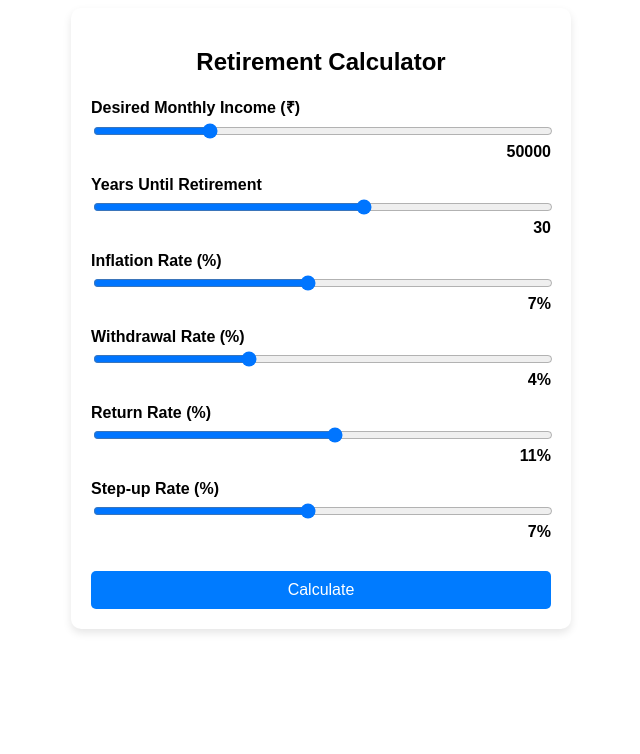
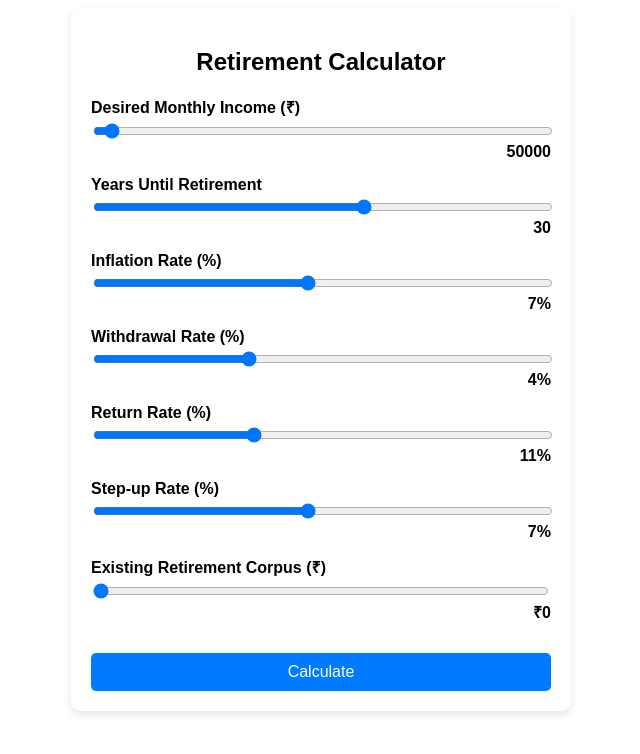
Before and after one commit to MUAHMMEDJASEEM/retirement, a React (Create React App) app: page / in a window 1280 px wide. Shown: the top 754 px of the page, without its empty margins (319-959 px from the left). Built offline with nearby package versions, Linux system fonts and the light colour scheme.

Commit message:
Update App.js

```diff
--- a/src/App.js
+++ b/src/App.js
@@ -7,10 +7,14 @@ const RetirementCalculator = () => {
   const [withdrawalRate, setWithdrawalRate] = useState(4);
   const [returnRate, setReturnRate] = useState(11);
   const [stepUpRate, setStepUpRate] = useState(7);
+  const [existingCorpus, setExistingCorpus] = useState(0);
   const [result, setResult] = useState(null);
 
   const adjustForInflation = (value, years, rate) => value * (1 + rate / 100) ** years;
   const calculateRetirementCorpus = (monthly, rate) => (monthly * 12) / (rate / 100);
+
+  // Future value of existing corpus at return rate
+  const futureValueOfExistingCorpus = (corpus, years, returnRate) => corpus * (1 + returnRate / 100) ** years;
 
   const futureValueWithStepUp = (initial, years, returnRate, stepUpRate) => {
     let total = 0;
@@ -40,11 +44,22 @@ const RetirementCalculator = () => {
   const calculateRetirementPlan = () => {
     const futureMonthlyIncome = adjustForInflation(monthlyIncome, years, inflationRate);
     const retirementCorpus = calculateRetirementCorpus(futureMonthlyIncome, withdrawalRate);
-    const initialInvestment = findInitialInvestment(retirementCorpus, years, returnRate, stepUpRate);
+
+    // Calculate how much the existing corpus will grow in `years`
+    const futureCorpusValue = futureValueOfExistingCorpus(existingCorpus, years, returnRate);
+
+    // Remaining corpus needed after accounting for future growth of existing corpus
+    const remainingCorpus = Math.max(retirementCorpus - futureCorpusValue, 0);
+
+    // Find required annual investment
+    const initialInvestment = findInitialInvestment(remainingCorpus, years, returnRate, stepUpRate);
 
     setResult({
       futureMonthlyIncome,
       retirementCorpus,
+      existingCorpus,
+      futureCorpusValue,
+      remainingCorpus,
       initialInvestment,
     });
   };
@@ -53,11 +68,12 @@ const RetirementCalculator = () => {
     <div className="container">
       <div className="card">
         <h2>Retirement Calculator</h2>
+
         <label>Desired Monthly Income (₹)</label>
         <input
           type="range"
           min="1000"
-          max="200000"
+          max="2000000"
           step="1000"
           value={monthlyIncome}
           onChange={(e) => setMonthlyIncome(Number(e.target.value))}
@@ -101,7 +117,7 @@ const RetirementCalculator = () => {
         <input
           type="range"
           min="1"
-          max="20"
+          max="30"
           step="0.1"
           value={returnRate}
           onChange={(e) => setReturnRate(Number(e.target.value))}
@@ -119,13 +135,33 @@ const RetirementCalculator = () => {
         />
         <span>{stepUpRate}%</span>
 
+        <label>Existing Retirement Corpus (₹)</label>
+        <div style={{ display: "flex", alignItems: "center", gap: "10px" }}>
+          <input
+            type="range"
+            min="0"
+            max="50000000"
+            step="10000"
+            value={existingCorpus}
+            onChange={(e) => setExistingCorpus(Number(e.target.value))}
+            style={{ flex: "1" }}
+          />
+
+        </div>
+        <span>₹{existingCorpus.toLocaleString()}</span>
+
+
         <button onClick={calculateRetirementPlan}>Calculate</button>
       </div>
+
       {result && (
         <div className="card">
           <h3>Retirement Plan Summary</h3>
           <p>Future Monthly Income Needed: ₹{result.futureMonthlyIncome.toFixed(0)}/month</p>
           <p>Required Retirement Corpus: ₹{result.retirementCorpus.toFixed(0)}</p>
+          <p>Existing Corpus: ₹{result.existingCorpus.toFixed(0)}</p>
+          <p>Future Value of Existing Corpus: ₹{result.futureCorpusValue.toFixed(0)}</p>
+          <p>Remaining Corpus to be Accumulated: ₹{result.remainingCorpus.toFixed(0)}</p>
           <p>Starting Annual Investment: ₹{result.initialInvestment.toFixed(0)}</p>
           <p><b>Disclaimer</b>: The calculations provided are estimates based on the inputs given. Actual investment returns, inflation rates, and financial conditions may vary. This tool is for informational purposes only and does not constitute financial advice. Please consult a financial advisor before making investment decisions.</p>
         </div>
```
